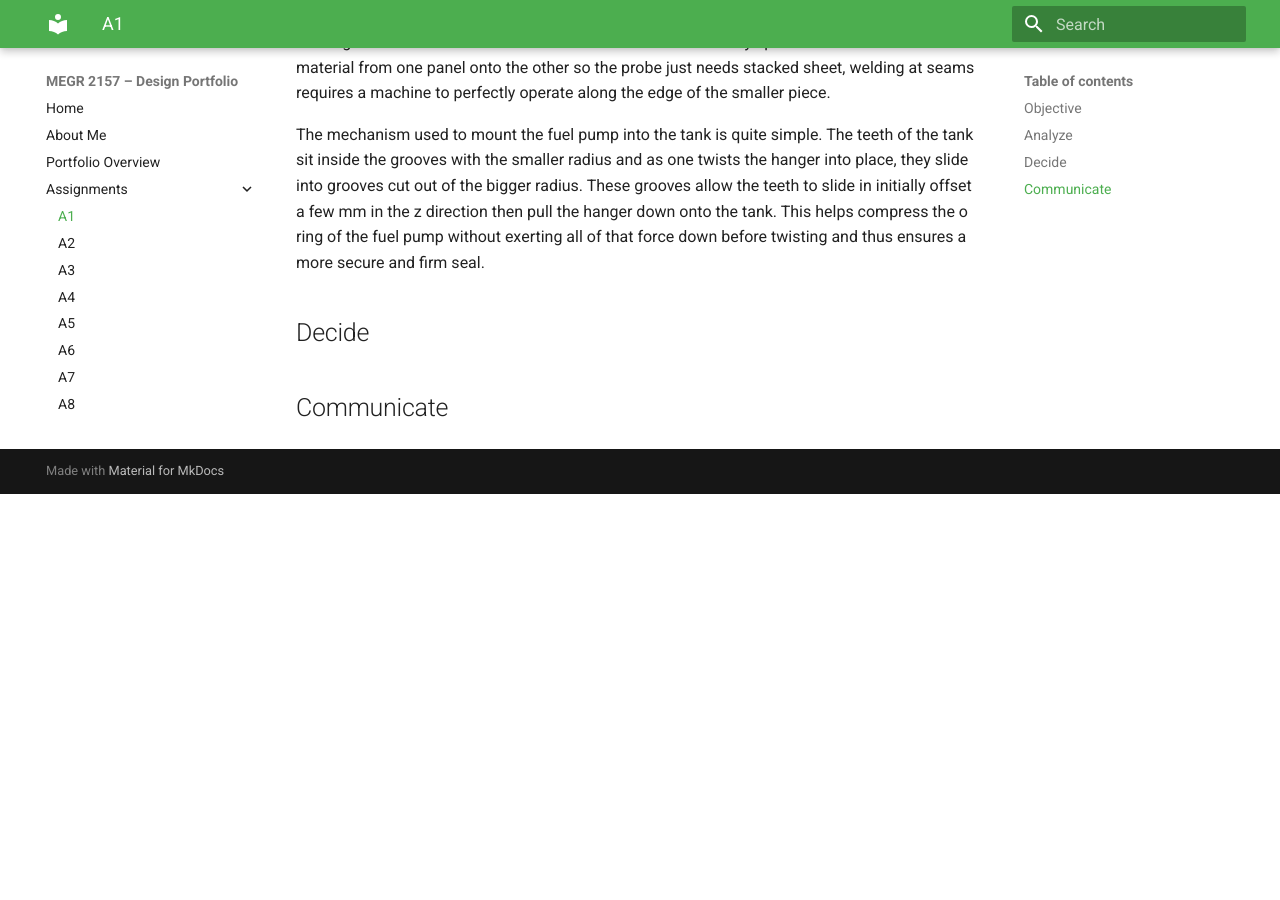
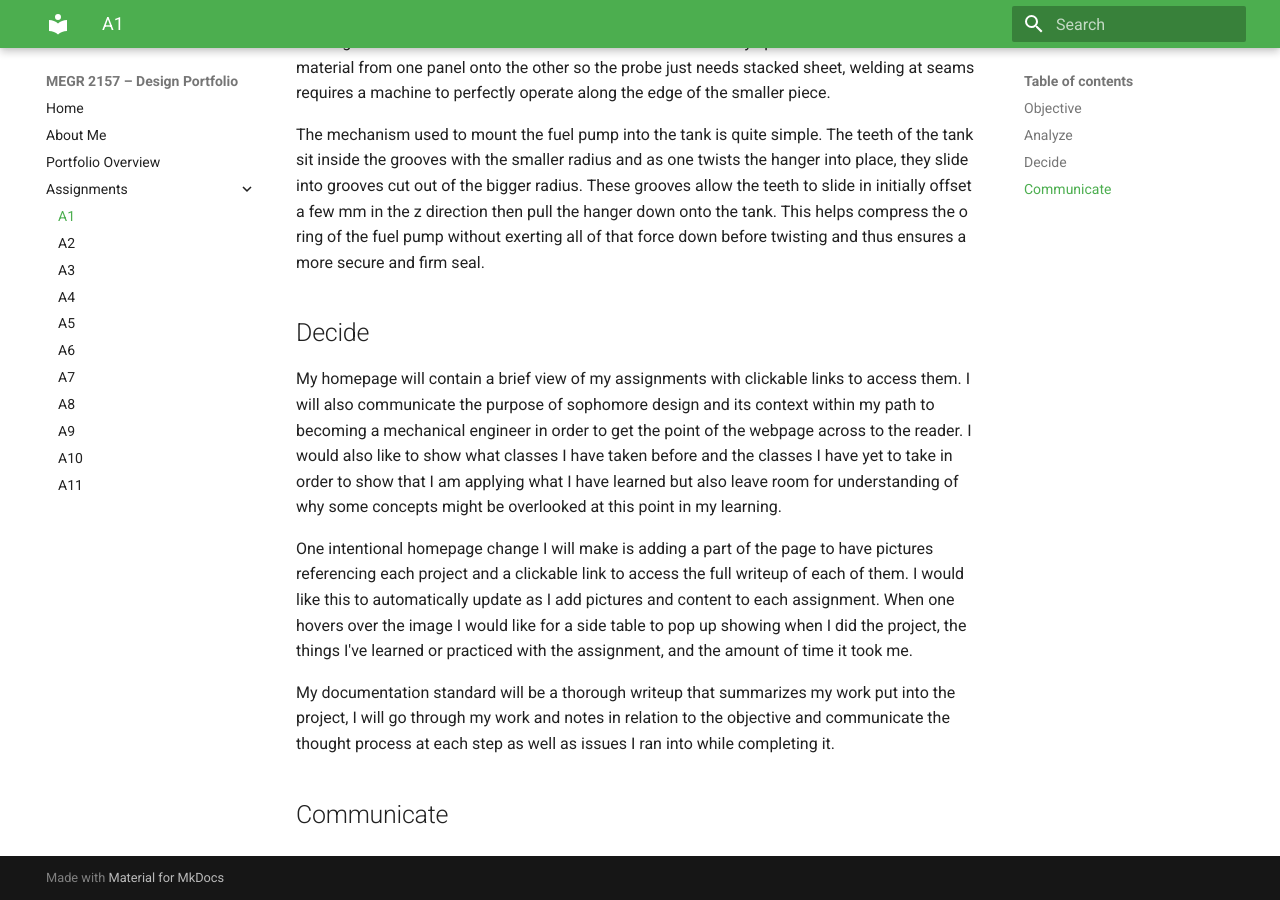
Before and after one commit to jmcadam4/design-projects-portfolio, an MkDocs documentation site: the page built from docs/assignments/A01/index.md, in a window 1280 px wide and 900 px high, scrolled down 6584 px. Built offline with MkDocs 1.6.1 and Material for MkDocs 9.7.7, drawn with Linux system fonts in a browser that asks for light colours; before the commit the page ends 7078 px from its top, so only the background shows below that.

Commit message:
Decision V1

```diff
--- a/docs/assignments/A01/index.md
+++ b/docs/assignments/A01/index.md
@@ -71,5 +71,10 @@
 
 ## Decide
 
+My homepage will contain a brief view of my assignments with clickable links to access them. I will also communicate the purpose of sophomore design and its context within my path to becoming a mechanical engineer in order to get the point of the webpage across to the reader. I would also like to show what classes I have taken before and the classes I have yet to take in order to show that I am applying what I have learned but also leave room for understanding of why some concepts might be overlooked at this point in my learning.
+
+One intentional homepage change I will make is adding a part of the page to have pictures referencing each project and a clickable link to access the full writeup of each of them. I would like this to automatically update as I add pictures and content to each assignment. When one hovers over the image I would like for a side table to pop up showing when I did the project, the things I've learned or practiced with the assignment, and the amount of time it took me.
+
+My documentation standard will be a thorough writeup that summarizes my work put into the project, I will go through my work and notes in relation to the objective and communicate the thought process at each step as well as issues I ran into while completing it.
 
 ## Communicate
```
